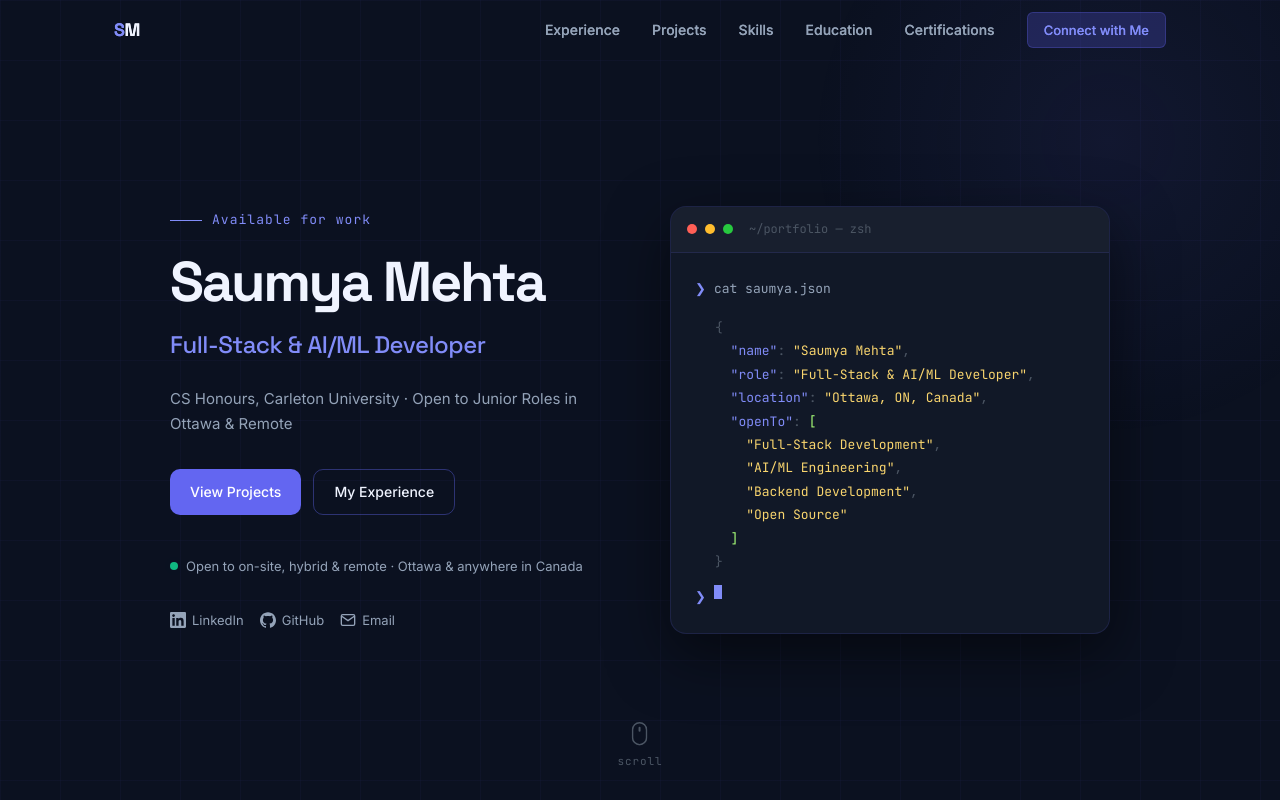
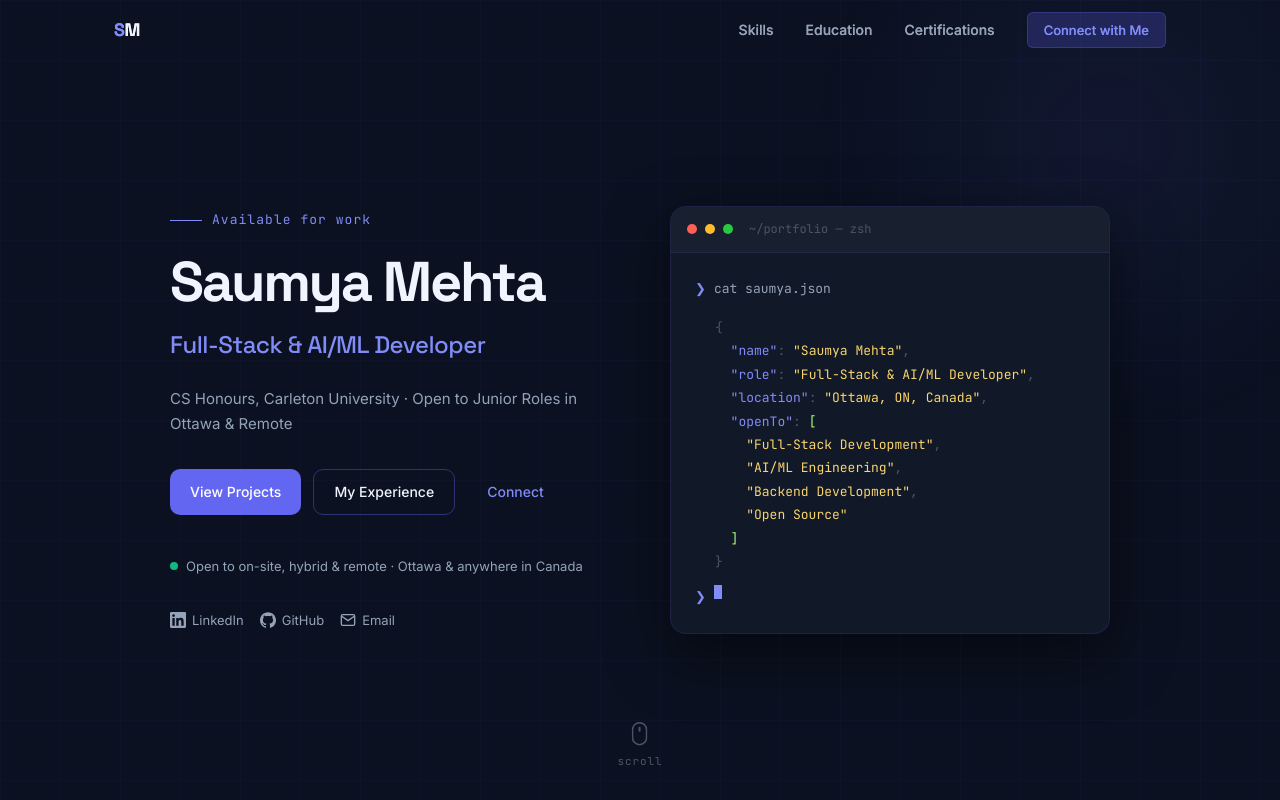
Before and after one commit to Saumy-m/SaumyaMehta, a Next.js app: page / in a window 1280 px wide. Shown: the top 800 px of the page. Built offline with nearby package versions, Linux system fonts and the light colour scheme.

Commit message:
Connect Section Update and NavBar update

```diff
--- a/components/Connect.jsx
+++ b/components/Connect.jsx
@@ -80,7 +80,7 @@ export default function ContactPage() {
     // Build a mailto: link from the form fields so clicking Send opens the mail client
     // pre-filled — no backend needed. Swap for a fetch() to Formspree/EmailJS later.
     function buildMailto() {
-        const body = `Name: ${fields.name}\nEmail: ${fields.email}\n\n${fields.message}`;
+        const body = `${fields.message}`;
         return `mailto:${profile.email}?subject=${encodeURIComponent(fields.subject)}&body=${encodeURIComponent(body)}`;
     }
 
@@ -227,20 +227,6 @@ export default function ContactPage() {
                                 </div>
                             </div>
                         </div>
-
-                        {/* ── Availability banner ── */}
-                        <div className="contact-availability">
-                            <div className="contact-availability-left">
-                                <div className="contact-availability-dot" />
-                                <div className="contact-availability-text">
-                                    <strong>Currently open to new opportunities</strong>
-                                    <span>Full-time · Contract · Remote · Ottawa & anywhere in Canada</span>
-                                </div>
-                            </div>
-                            <a href={`mailto:${profile.email}`} className="btn btn-outline" style={{ whiteSpace: 'nowrap' }}>
-                                Email Directly
-                            </a>
-                        </div>
                     </div>
                 </section>
             </main>
--- a/components/Hero.jsx
+++ b/components/Hero.jsx
@@ -33,6 +33,9 @@ export default function Hero({ profile }) {
               </a>
               <a href="#experience" className="btn btn-outline">
                 My Experience
+              </a>
+              <a href="#connect" className="btn btn-ghost">
+                Connect
               </a>
             </div>
 
--- a/components/Navbar.jsx
+++ b/components/Navbar.jsx
@@ -15,8 +15,7 @@ export default function Navbar({ name }) {
     : 'SM';
 
   const links = [
-    { href: '#experience', label: 'Experience' },
-    { href: '#projects', label: 'Projects' },
+
     { href: '#skills', label: 'Skills' },
     { href: '#education', label: 'Education' },
     { href: '#certifications', label: 'Certifications' },
```
